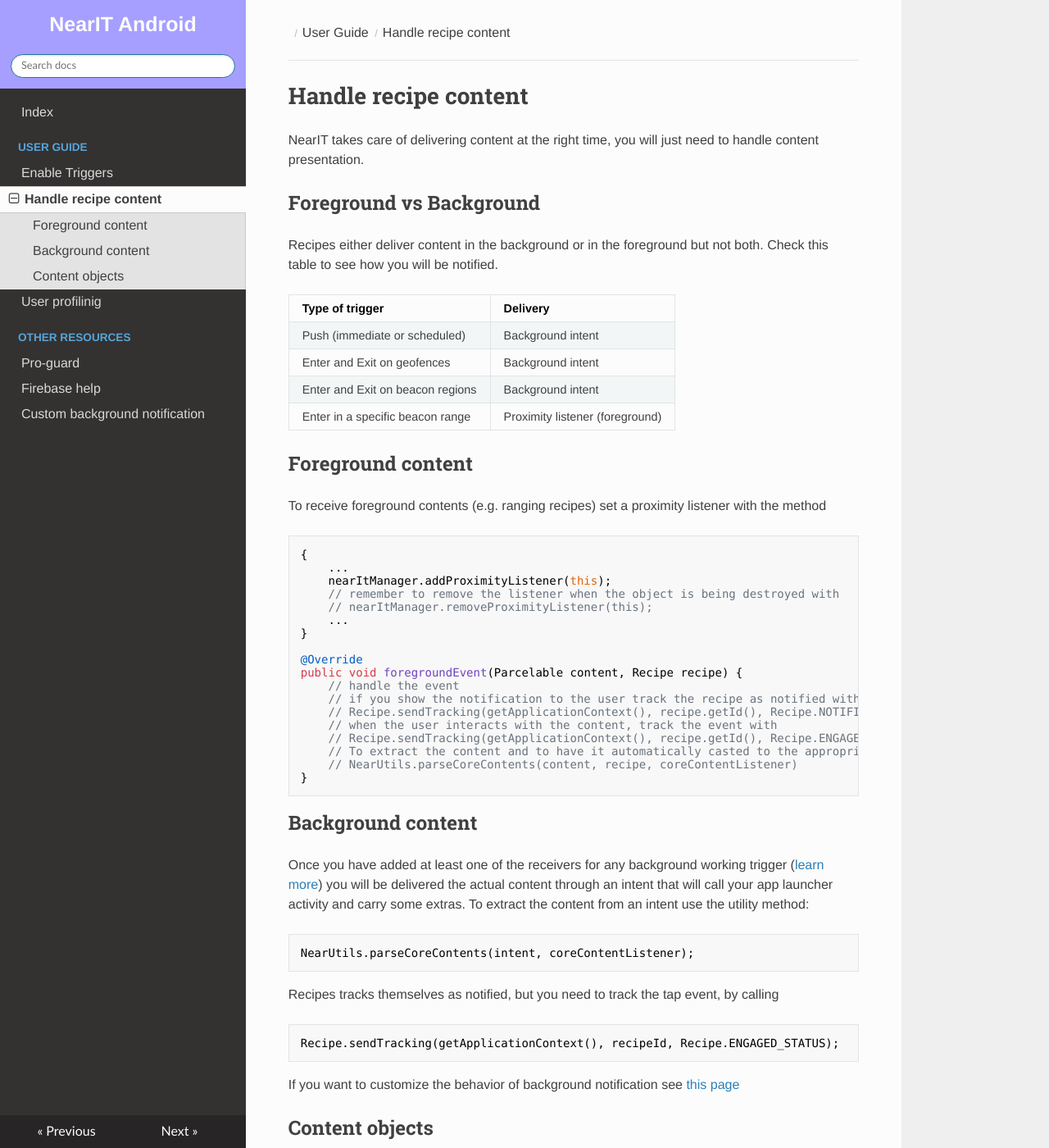
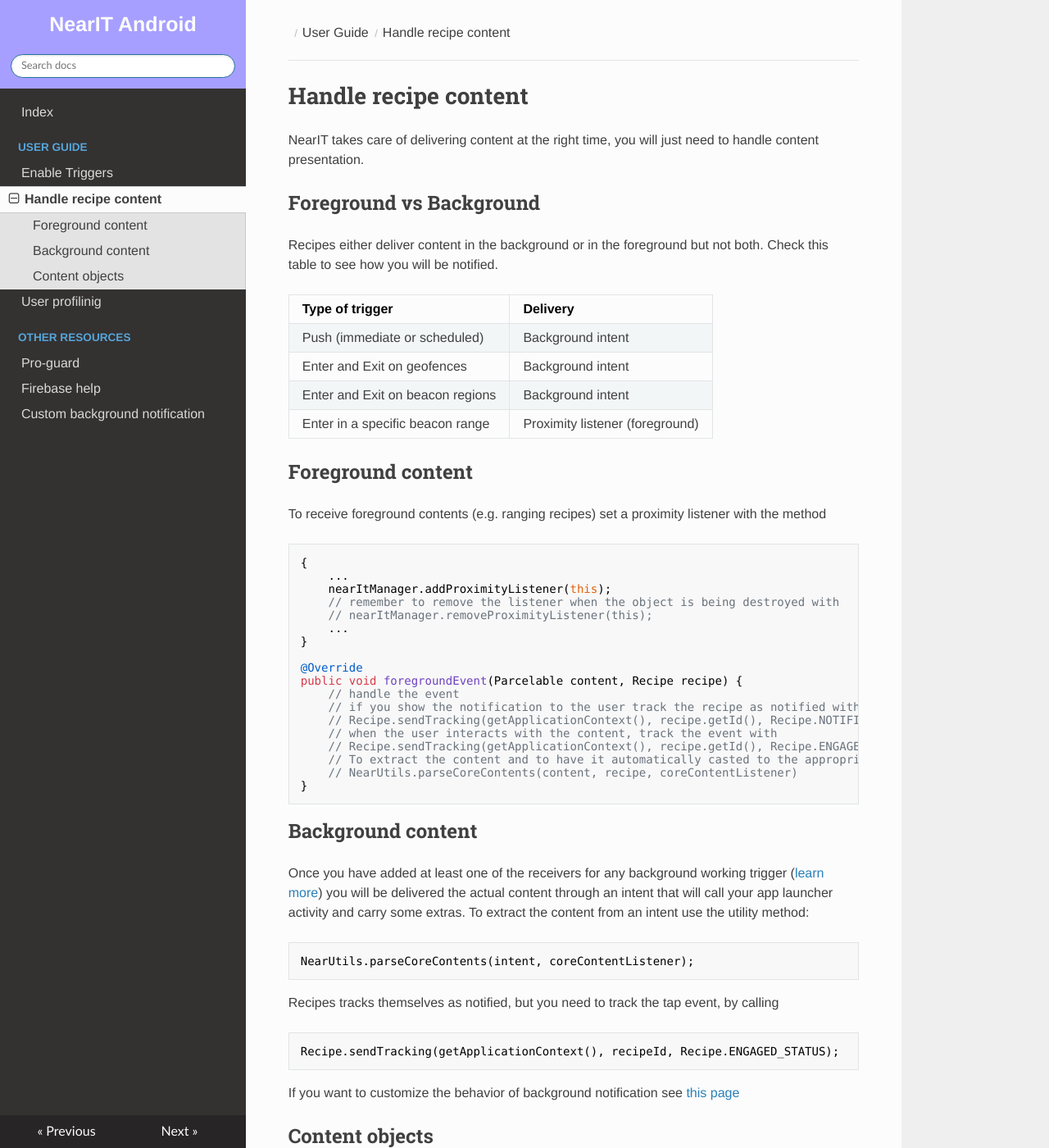
Before and after one commit to nearit/Android-SDK, an MkDocs documentation site: the page built from docs/handle-content.md, in a window 1280 px wide and 1400 px high. Shown: the whole window at 82% size. Built offline with MkDocs 1.6.1, drawn with Linux system fonts in a browser that asks for light colours; nearby versions of some CDN libraries; old or Windows-style settings are respelled for this version of MkDocs.

Commit message:
Update docs

```diff
--- a/docs/css/nearitdocs.css
+++ b/docs/css/nearitdocs.css
@@ -2,10 +2,15 @@ body{font-family:'Titillium Web',Raleway,'Helvetica Neue',sans-serif!important}
 
 /* change nav header color to nearit color */
 .wy-side-nav-search {background-color:#A69FFF !important}
+/* also for the mobile version */
+.wy-nav-top {background: #A69FFF !important}
 
 /* indent selected items from left list */
 .wy-menu-vertical li.current > a  {padding-left:30px !important}
 .wy-menu-vertical li.current ul li a {padding-left:40px !important}
+
+/* bigger font on section names */
+.wy-menu-vertical span {font-size: 100% !important}
 
 /* hide the first child from the list of quicklinks, so we can still have h1 elements on top of md pages */
 .wy-menu-vertical li.current ul li:first-child {display: none}
@@ -19,5 +24,11 @@ a.icon-home {font-size: 25px !important}
 /* bigger text in code elements */
 code {font-size: 14px !important}
 
+/* bigger text in tables */
+th, td {font-size: 100% !important}
+
+/* fixaround to not show giant badges on mobile IT WILL AFFECT ALL IMG ELEMENTS */
+.rst-content img { width: auto }
+
 /* remove home icon */
 .fa-home:before, .icon-home:before{content:None !important}
```
Also changed, not shown: docs/index.md (+6 -8 lines).
